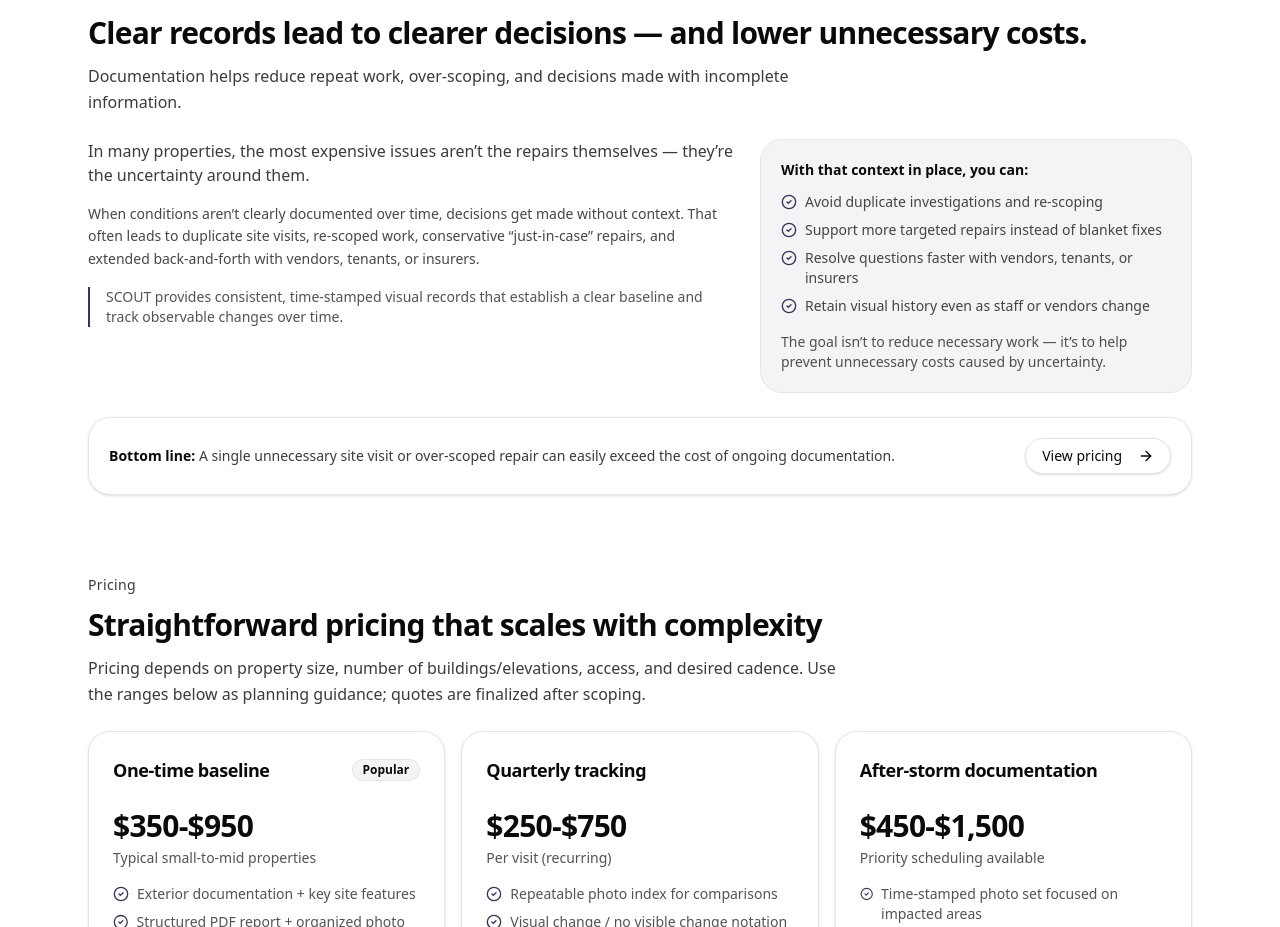
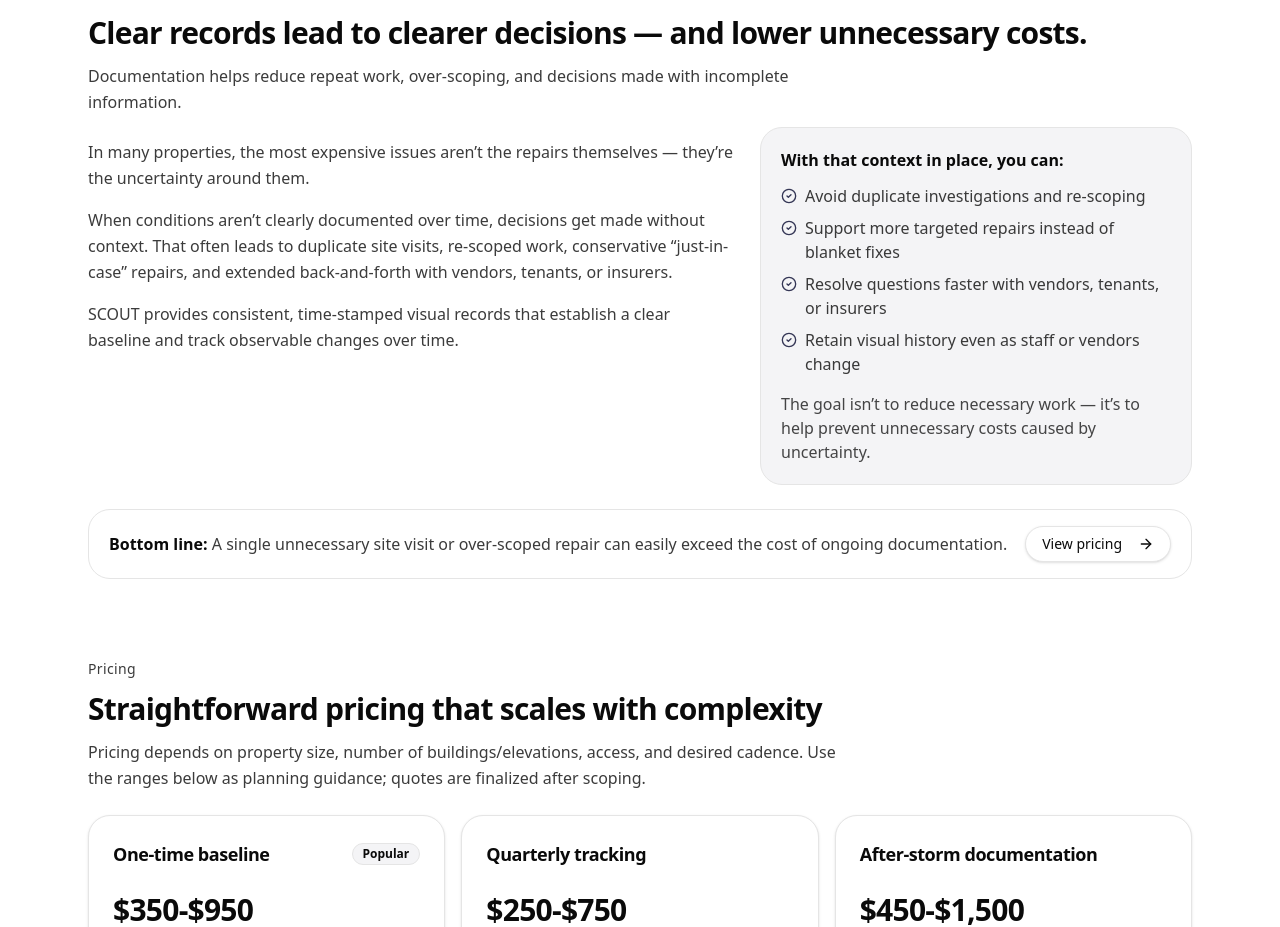
Before and after one commit to bennettb15/scout-site, a React (Vite) app: page / in a window 1280 px wide. Shown: the part 2860-3787 px from the top of the page. Built offline with nearby package versions, Linux system fonts and the light colour scheme.

Commit message:
value refined

```diff
--- a/src/ScoutMarketingSite.jsx
+++ b/src/ScoutMarketingSite.jsx
@@ -870,33 +870,33 @@ async function handleContactSubmit(e) {
 >
   <div className="grid gap-6 md:grid-cols-[1.2fr_0.8fr] md:items-start">
     {/* Left: narrative */}
-    <div className="space-y-4 text-sm leading-relaxed text-foreground/75">
-      <p className="text-base text-foreground/80">
+    <div className="space-y-4 text-base leading-relaxed text-foreground/80">
+  <p>
     In many properties, the most expensive issues aren’t the repairs
     themselves — they’re the uncertainty around them.
   </p>
 
-      <p className="text-sm leading-relaxed text-foreground/75">
+  <p>
     When conditions aren’t clearly documented over time, decisions get made
     without context. That often leads to duplicate site visits, re-scoped
     work, conservative “just-in-case” repairs, and extended back-and-forth
     with vendors, tenants, or insurers.
   </p>
 
-<div className="mt-4 border-l-2 border-[var(--brand)] pl-4 text-sm text-foreground/70">
+  <p>
     SCOUT provides consistent, time-stamped visual records that establish a
     clear baseline and track observable changes over time.
+  </p>
 </div>
 
-    </div>
 
-    {/* Right: bullets + CTA */}
-    <div className="rounded-3xl border border-border bg-[var(--brand)]/5 p-5">
-      <div className="text-sm font-semibold text-foreground">
+    {/* Right: bullets */}
+<div className="rounded-3xl border border-border bg-[var(--brand)]/5 p-5 md:-mt-3">
+  <div className="text-base font-semibold text-foreground">
     With that context in place, you can:
   </div>
 
-      <ul className="mt-3 space-y-2 text-sm text-foreground/75">
+  <ul className="mt-3 space-y-2 text-base text-foreground/80">
     {[
       "Avoid duplicate investigations and re-scoping",
       "Support more targeted repairs instead of blanket fixes",
@@ -904,25 +904,24 @@ async function handleContactSubmit(e) {
       "Retain visual history even as staff or vendors change",
     ].map((x) => (
       <li key={x} className="flex items-start gap-2">
-            <CheckCircle2 className="mt-0.5 h-4 w-4 shrink-0 text-[var(--brand)]" />
+        <CheckCircle2 className="mt-1 h-4 w-4 shrink-0 text-[var(--brand)]" />
         <span>{x}</span>
       </li>
     ))}
   </ul>
 
-      <p className="mt-4 text-sm text-foreground/70">
+  <p className="mt-4 text-base text-foreground/75">
     The goal isn’t to reduce necessary work — it’s to help prevent unnecessary
     costs caused by uncertainty.
   </p>
+</div>
 
-
-    </div>
   </div>
 
   {/* Bottom line callout */}
-  <div className="mt-6 rounded-3xl border border-border bg-background p-5 shadow-sm">
+  <div className="mt-6 rounded-3xl border border-border bg-background px-5 py-4">
   <div className="flex flex-col gap-3 md:flex-row md:items-center md:justify-between">
-      <div className="text-sm text-foreground/80">
+    <div className="text-base text-foreground/80">
       <span className="font-semibold text-foreground">Bottom line:</span>{" "}
       A single unnecessary site visit or over-scoped repair can easily exceed the cost of ongoing documentation.
     </div>
@@ -937,6 +936,7 @@ async function handleContactSubmit(e) {
     </Button>
   </div>
 </div>
+
 </Section>
 
 
```
Lines whose indentation alone changed are shown as unchanged.
